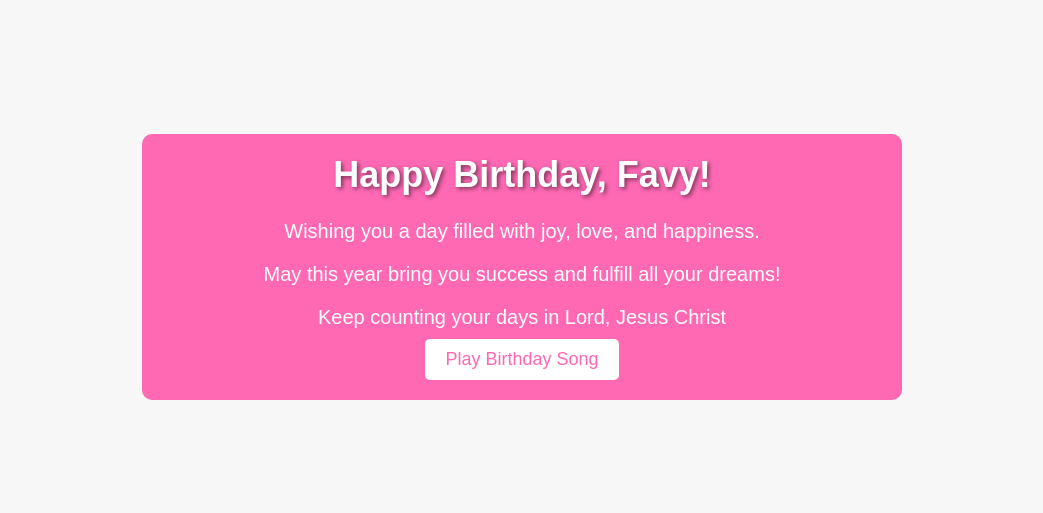
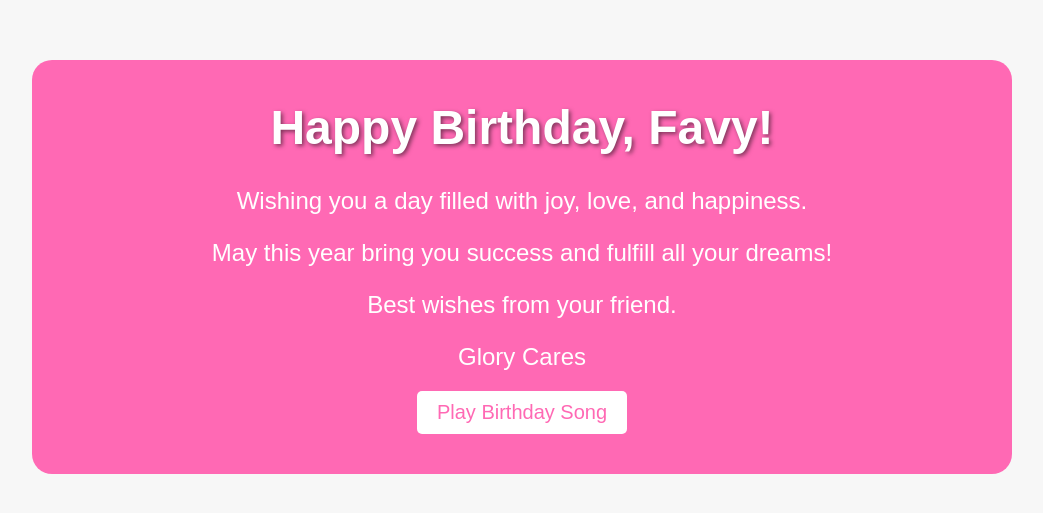
Before and after one commit to glory39/glory39.github.io, a plain HTML site: page index.html in a window 1280 px wide. Shown: the part 141-654 px from the top of the page, without its empty margins (118-1161 px from the left). Drawn offline with Linux system fonts and the light colour scheme.

Commit message:
Update index.html

```diff
--- a/index.html
+++ b/index.html
@@ -14,12 +14,12 @@
 
         #card {
             background-color: #ff69b4;
-            width: 720px;
-            padding: 20px;
-            border-radius: 10px;
+            width: 900px;
+            padding: 40px;
+            border-radius: 20px;
             text-align: center;
             opacity: 0;
-            transform: scale(1);
+            transform: scale(0.8);
             animation: cardAnimation 0.5s ease-out forwards;
         }
 
@@ -36,10 +36,10 @@
 
         h1 {
             color: #fff;
-            font-size: 36px;
+            font-size: 48px;
             margin-top: 0;
             text-shadow: 2px 2px 4px rgba(0, 0, 0, 0.5);
-            animation: headingAnimation 1s ease-in-out infinite;
+            animation:  1s ease-in-out infinite;
         }
 
         @keyframes headingAnimation {
@@ -56,8 +56,8 @@
 
         p {
             color: #fff;
-            font-size: 20px;
-            margin-bottom: 10px;
+            font-size: 24px;
+            margin-bottom: 20px;
         }
 
         button {
@@ -66,7 +66,7 @@
             border: none;
             padding: 10px 20px;
             border-radius: 5px;
-            font-size: 18px;
+            font-size: 20px;
             cursor: pointer;
             transition: background-color 0.3s;
         }
@@ -81,7 +81,8 @@
         <h1>Happy Birthday, Favy!</h1>
         <p>Wishing you a day filled with joy, love, and happiness.</p>
         <p>May this year bring you success and fulfill all your dreams!</p>
-        <p>Keep counting your days in Lord, Jesus Christ</p>
+        <p>Best wishes from your friend.</p>
+        <p> Glory Cares</p>
         <button onclick="playMusic()">Play Birthday Song</button>
     </div>
 
```
